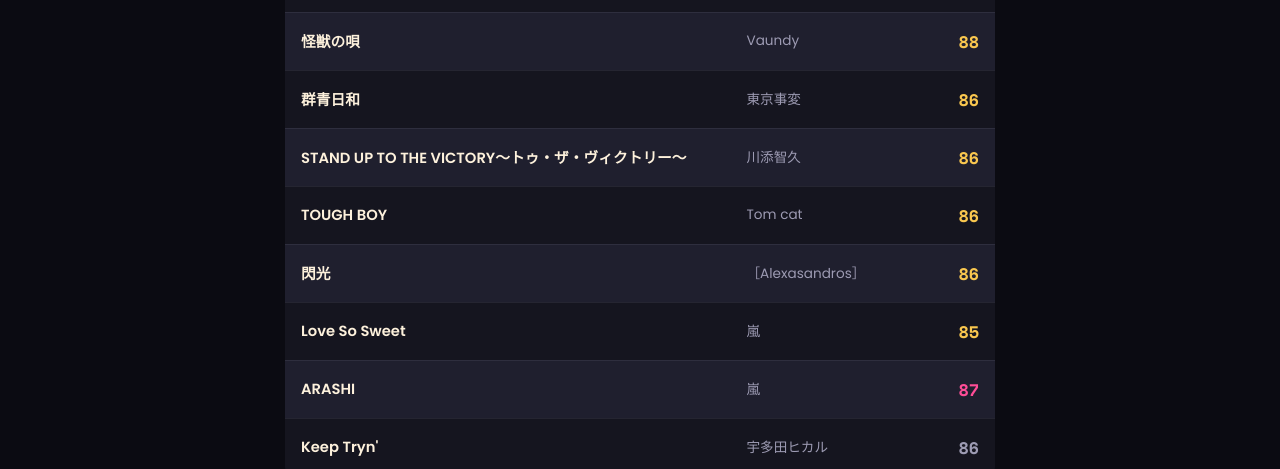
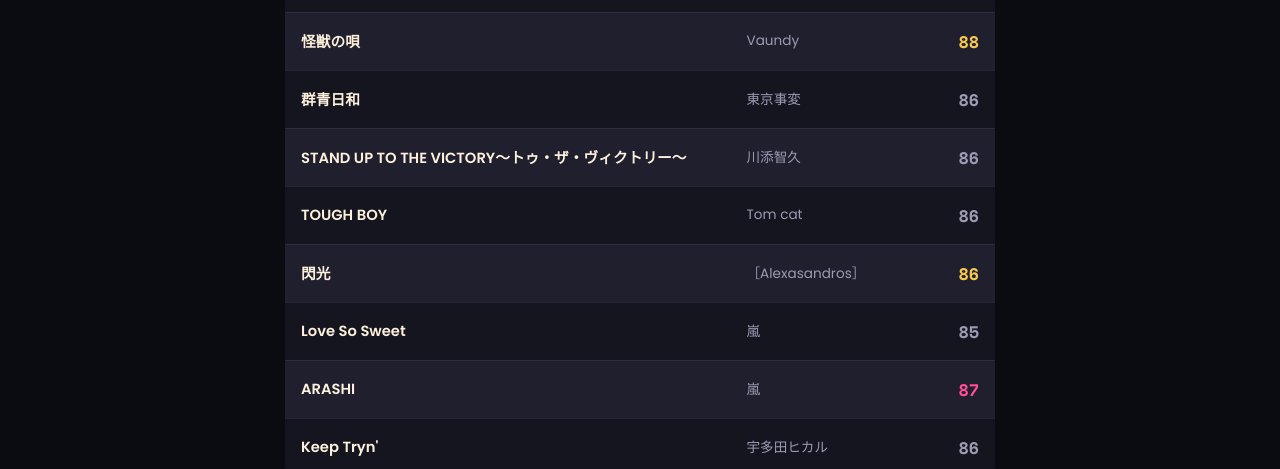
Before and after one commit to Azaleacreativeroom888/fan-singsong, a plain HTML site: page playlist.html in a window 1280 px wide. Shown: the part 510-979 px from the top of the page. Drawn offline with nearby package versions, Linux system fonts and the light colour scheme.

Commit message:
Update playlist.html

```diff
--- a/playlist.html
+++ b/playlist.html
@@ -268,17 +268,17 @@
       <tr>
         <td class="song-title">群青日和</td>
         <td class="artist">東京事変</td>
-        <td class="score high">86</td>
+        <td class="score low">86</td>
       </tr>
       <tr>
         <td class="song-title">STAND UP TO THE VICTORY～トゥ・ザ・ヴィクトリー～</td>
         <td class="artist">川添智久</td>
-        <td class="score high">86</td>
+        <td class="score low">86</td>
       </tr>
       <tr>
         <td class="song-title">TOUGH BOY</td>
         <td class="artist">Tom cat</td>
-        <td class="score high">86</td>
+        <td class="score low">86</td>
       </tr>
       <tr>
         <td class="song-title">閃光</td>
@@ -288,7 +288,7 @@
       <tr>
         <td class="song-title">Love So Sweet</td>
         <td class="artist">嵐</td>
-        <td class="score high">85</td>
+        <td class="score low">85</td>
       </tr>
       <tr>
         <td class="song-title">ARASHI</td>
```
